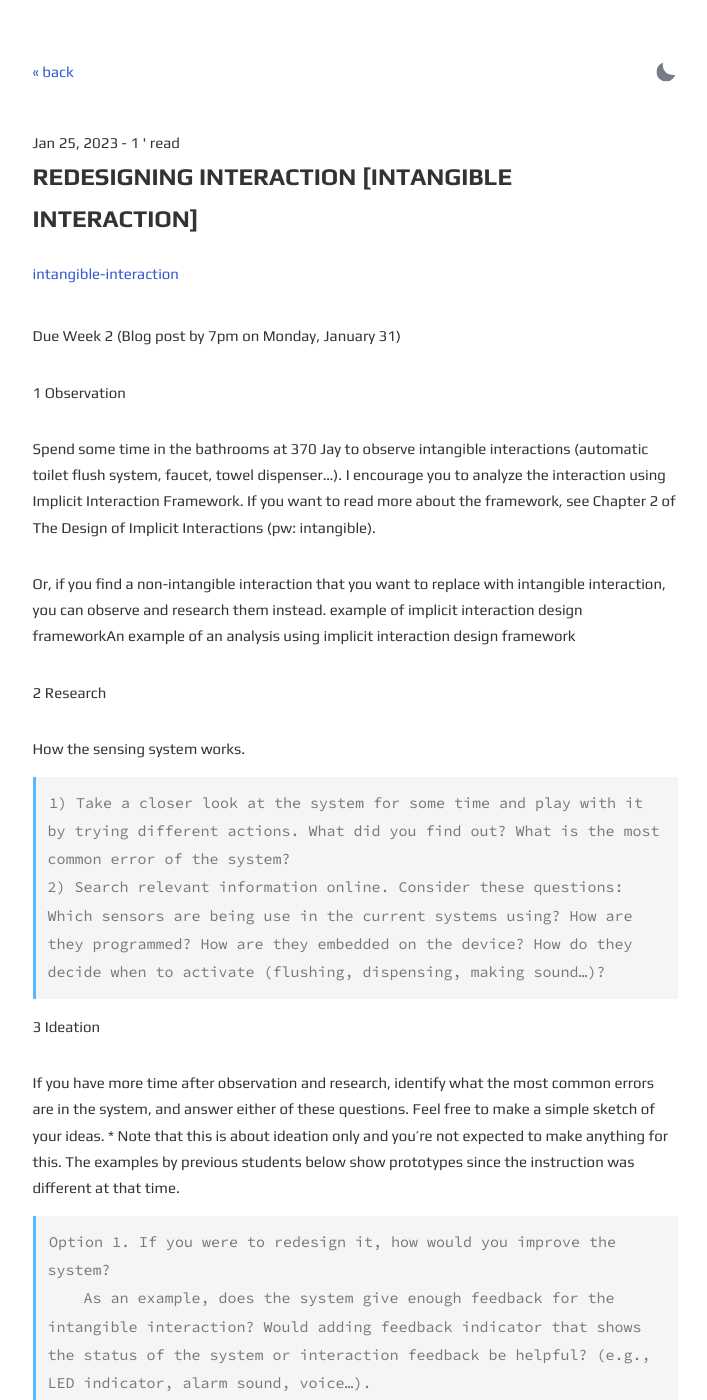
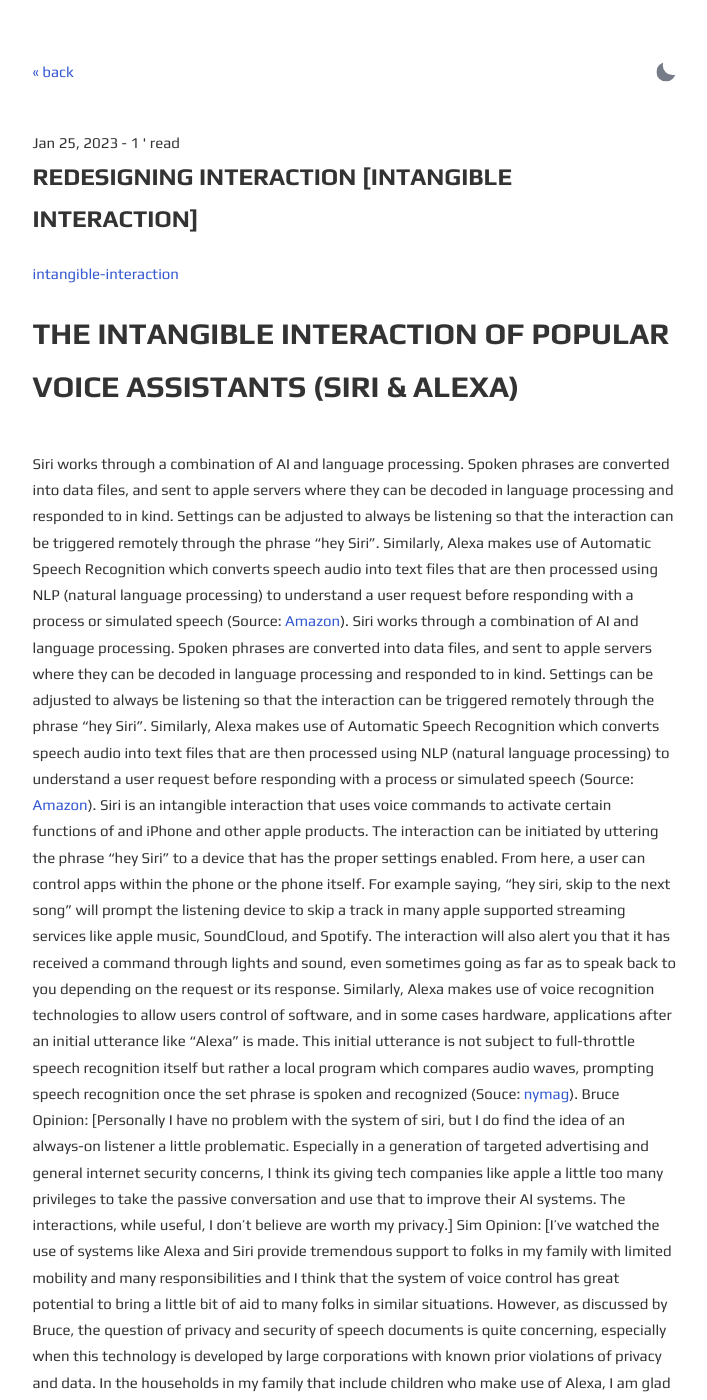
Before and after one commit to ratemypraxis/itp, a Jekyll site: the page built from _posts/2023-01-25-redesigning-interaction.md, in a window 1280 px wide and 1400 px high. Shown: the whole window, without its empty margins (285-992 px from the left). Built offline with Jekyll 4.4.1, drawn with Linux system fonts in a browser that asks for light colours; comment, search, counter and statistics services are not loaded; some of the changed text lies outside the part shown.

Commit message:
Update 2023-01-25-redesigning-interaction.md

```diff
--- a/_posts/2023-01-25-redesigning-interaction.md
+++ b/_posts/2023-01-25-redesigning-interaction.md
@@ -8,28 +8,11 @@
 minute: 1
 ---
 
-Due Week 2 (Blog post by 7pm on Monday, January 31)
-
-1 Observation
-
-Spend some time in the bathrooms at 370 Jay to observe intangible interactions (automatic toilet flush system, faucet, towel dispenser…). I encourage you to analyze the interaction using Implicit Interaction Framework. If you want to read more about the framework, see Chapter 2 of The Design of Implicit Interactions (pw: intangible).
-
-Or, if you find a non-intangible interaction that you want to replace with intangible interaction, you can observe and research them instead.
-example of implicit interaction design frameworkAn example of an analysis using implicit interaction design framework
-
-2 Research
-
-How the sensing system works.
-
-    1) Take a closer look at the system for some time and play with it by trying different actions. What did you find out? What is the most common error of the system?
-    2) Search relevant information online. Consider these questions: Which sensors are being use in the current systems using? How are they programmed? How are they embedded on the device? How do they decide when to activate (flushing, dispensing, making sound…)?
-
-3 Ideation
-
-If you have more time after observation and research, identify what the most common errors are in the system, and answer either of these questions. Feel free to make a simple sketch of your ideas. * Note that this is about ideation only and you’re not expected to make anything for this. The examples by previous students below show prototypes since the instruction was different at that time.
-
-    Option 1. If you were to redesign it, how would you improve the system?
-        As an example, does the system give enough feedback for the intangible interaction? Would adding feedback indicator that shows the status of the system or interaction feedback be helpful? (e.g., LED indicator, alarm sound, voice…).
-        Michelle and Schuyler’s toilet doors can be another example.
-    Option 2. Can you think of creative ways of taking advantage of the erroneous system? It can be a whimsical interaction that is totally useless.
-        In case you’re curious, some examples from past years’ students are (with a focus on toilet): Lu Lyu’s Kissing Frog, Name and Themis’ Gamble Flusher, Rae and Yiting’s Pooping Toilet
+<h1>The Intangible Interaction of Popular Voice Assistants (Siri & Alexa)</h1>
+Siri works through a combination of AI and language processing. Spoken phrases are converted into data files, and sent to apple servers where they can be decoded in language processing and responded to in kind. Settings can be adjusted to always be listening so that the interaction can be triggered remotely through the phrase “hey Siri”. Similarly, Alexa makes use of Automatic Speech Recognition which converts speech audio into text files that are then processed using NLP (natural language processing) to understand a user request before responding with a process or simulated speech (Source: <a href="https://nymag.com/intelligencer/smarthome/make-me-smarter-voice-speech-recognition-alexa-siri-cortana-google.html](https://developer.amazon.com/en-US/alexa/alexa-skills-kit/asr)">Amazon</a>).
+Siri works through a combination of AI and language processing. Spoken phrases are converted into data files, and sent to apple servers where they can be decoded in language processing and responded to in kind. Settings can be adjusted to always be listening so that the interaction can be triggered remotely through the phrase “hey Siri”. Similarly, Alexa makes use of Automatic Speech Recognition which converts speech audio into text files that are then processed using NLP (natural language processing) to understand a user request before responding with a process or simulated speech (Source: <a href="https://nymag.com/intelligencer/smarthome/make-me-smarter-voice-speech-recognition-alexa-siri-cortana-google.html](https://developer.amazon.com/en-US/alexa/alexa-skills-kit/asr)">Amazon</a>).
+Siri is an intangible interaction that uses voice commands to activate certain functions of and iPhone and other apple products. The interaction can be initiated by uttering the phrase “hey Siri” to a device that has the proper settings enabled. From here, a user can control apps within the phone or the phone itself. For example saying, “hey siri, skip to the next song” will prompt the listening device to skip a track in many apple supported streaming services like apple music, SoundCloud, and Spotify. The interaction will also alert you that it has received a command through lights and sound, even sometimes going as far as to speak back to you depending on the request or its response. Similarly, Alexa makes use of voice recognition technologies to allow users control of software, and in some cases hardware, applications after an initial utterance like “Alexa” is made. This initial utterance is not subject to full-throttle speech recognition itself but rather a local program which compares audio waves, prompting speech recognition once the set phrase is spoken and recognized (Souce: <a href="">nymag</a>).
+Bruce Opinion: [Personally I have no problem with the system of siri, but I do find the idea of an always-on listener a little problematic. Especially in a generation of targeted advertising and general internet security concerns, I think its giving tech companies like apple a little too many privileges to take the passive conversation and use that to improve their AI systems. The interactions, while useful, I don't believe are worth my privacy.]
+Sim Opinion: [I’ve watched the use of systems like Alexa and Siri provide tremendous support to folks in my family with limited mobility and many responsibilities and I think that the system of voice control has great potential to bring a little bit of aid to many folks in similar situations. However, as discussed by Bruce, the question of privacy and security of speech documents is quite concerning, especially when this technology is developed by large corporations with known prior violations of privacy and data. In the households in my family that include children who make use of Alexa, I am glad that they are able to make use of the tools for self-learning and to connect with family and friends yet I worry greatly about their future in terms of their data and their right to have control of that.
+Additionally, the unreliability of the voice recognition technology with users of various dialects makes me question why the eagerness to constantly push and expand these products into the market. Detailed in Ruha Benjamin’s Race After Technology, a former Apple employee working on improving voice assistant technology for various dialects of English questioned the exclusion of African American english, to which a supervisor responded “Well, Apple products are for the premium market.” (Chapter 4: Why Now?, Page 32). In addition to this documented willful shortcoming of Apple to develop for Black Americans who speak AAVE, I’ve witnessed secondhand the extreme faultiness of Alexa when used by my grandmother who speaks English as a second language from a Spanish speaking background. Releasing widespread access to a technology that has the power to control so many different processes like sending messages or making purchases, knowing that it will be faulty for large percentages of the u.s. (and thus market) population is quite irresponsible in my opinion with the potential to do more harm than help for some communities.
+![a diagram featuring a stick figure digital icon drawing of a person speaking to a smartphone surrounded by digital text seperated in 4 corners by lines and arrows](https://raw.githubusercontent.com/ratemypraxis/itp/master/_posts/voiceControlInteraction.png)
```
